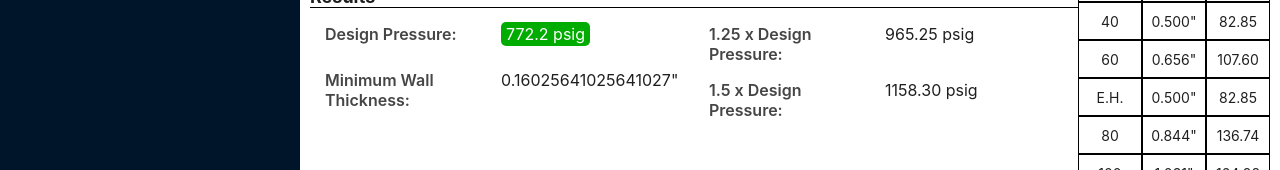
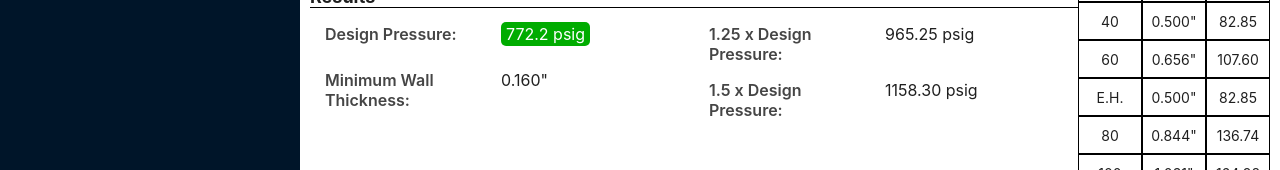
Before and after one commit to raykurbanov/fgi-engineering-toolbox, a React (Create React App) app: page /design-pressure in a window 1280 px wide. Shown: the part 402-572 px from the top of the page. Built offline with nearby package versions, Linux system fonts and the light colour scheme.

Commit message:
updated minimum wall thickness

```diff
--- a/src/pages/Pipeline/DesignPressure/DesignPressure.jsx
+++ b/src/pages/Pipeline/DesignPressure/DesignPressure.jsx
@@ -226,7 +226,7 @@ function DesignPressure(props) {
     const minWallThickness =
       (targetDesignPressure * outsideDiameter) /
       (2 * pipeGrade * temperature * jointType * locationClass);
-    return minWallThickness;
+    return minWallThickness.toFixed(3);
   };
 
   const calulcateParameters = () => {
```
